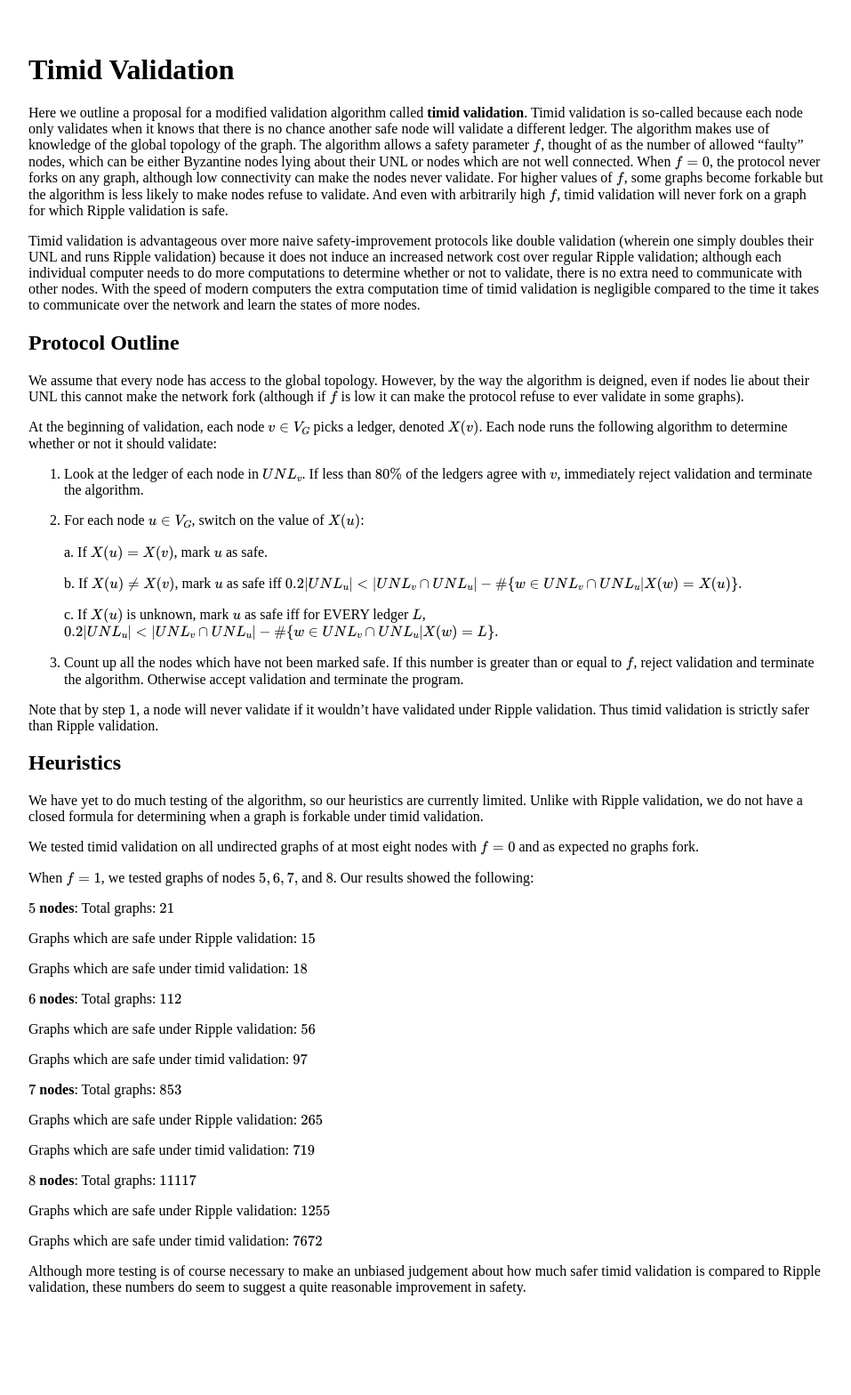
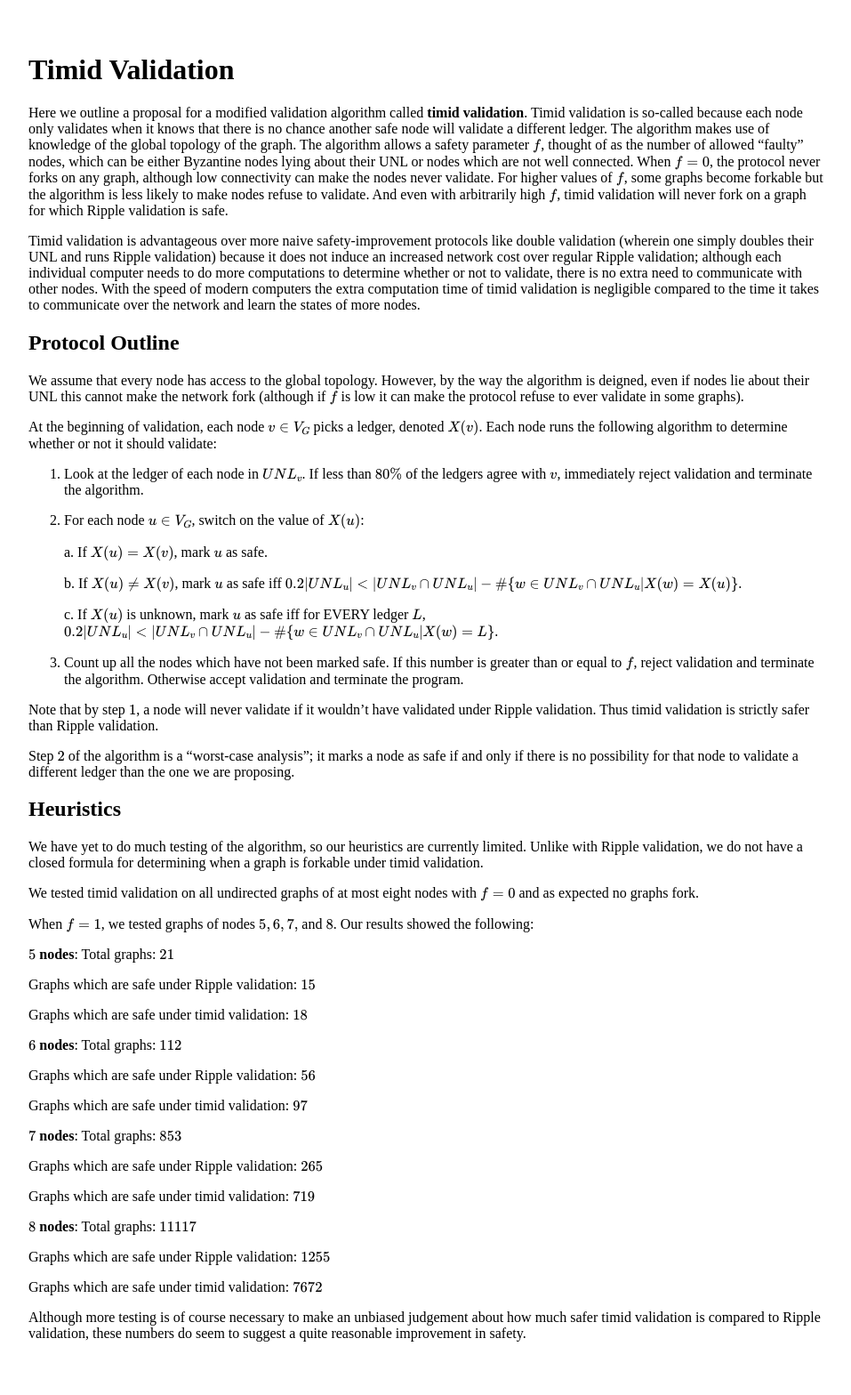
Before and after one commit to ChronusZ/chronusz.github.io, a Jekyll site: the page built from _posts/2017-06-26-timid-validation.md, in a window 1280 px wide. Shown: the whole page at 89% size, without its empty margins (160-1117 px from the left). Built offline with Jekyll 4.4.1, drawn with Linux system fonts in a browser that asks for light colours; formulas are drawn with MathJax 3; before the commit the page ends 1516 px from its top, so only the background shows below that.

Commit message:
Update 2017-06-26-timid-validation.md

```diff
--- a/_posts/2017-06-26-timid-validation.md
+++ b/_posts/2017-06-26-timid-validation.md
@@ -28,6 +28,8 @@ At the beginning of validation, each node $$v\in V_G$$ picks a ledger, denoted $
 3. Count up all the nodes which have not been marked safe. If this number is greater than or equal to $$f$$, reject validation and terminate the algorithm. Otherwise accept validation and terminate the program.
 
 Note that by step $$1$$, a node will never validate if it wouldn't have validated under Ripple validation. Thus timid validation is strictly safer than Ripple validation.
+
+Step $$2$$ of the algorithm is a "worst-case analysis"; it marks a node as safe if and only if there is no possibility for that node to validate a different ledger than the one we are proposing.
 
 ## Heuristics
 
```
